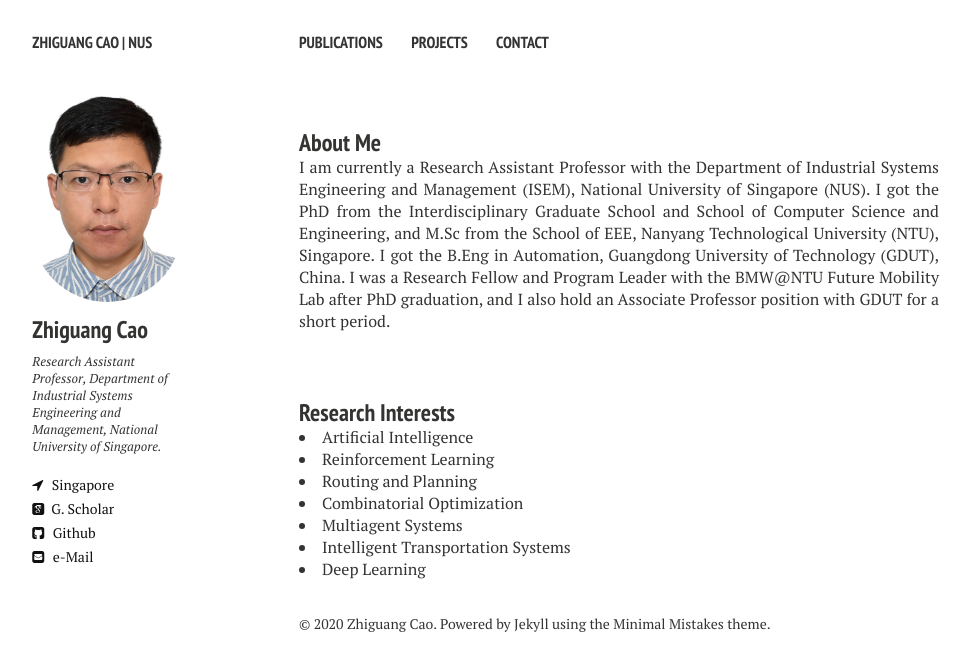
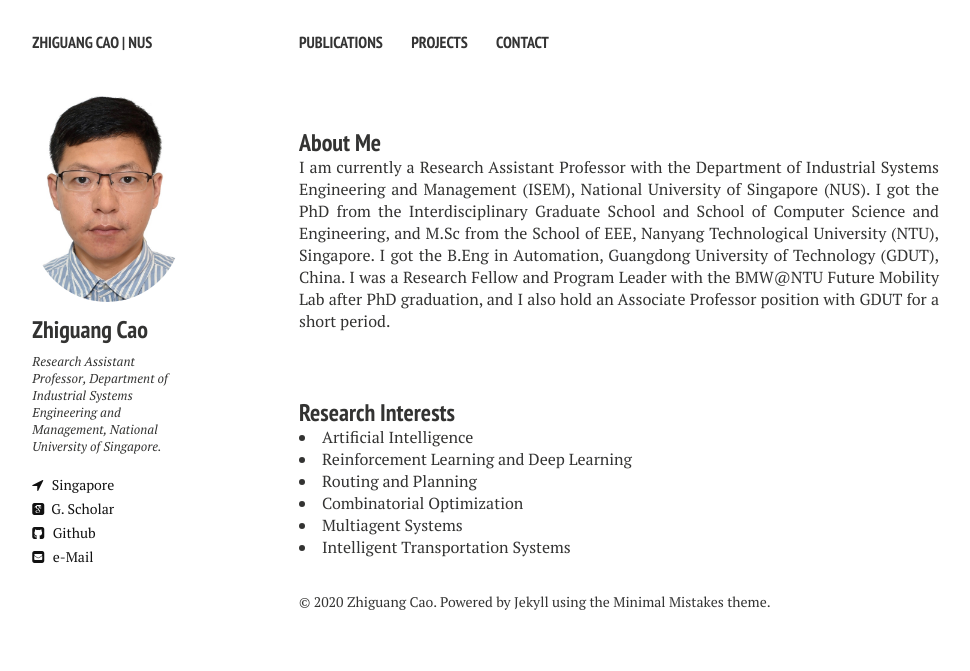
Before and after one commit to zhiguangcaosg/zhiguangcaosg.github.io, a Jekyll site: the page built from index.md, in a window 1280 px wide. Shown: the top 671 px of the page, without its empty margins (21-991 px from the left). Built offline with Jekyll 4.4.1, drawn with Linux system fonts in a browser that asks for light colours; nearby versions of some CDN libraries.

Commit message:
Update index.md

```diff
--- a/index.md
+++ b/index.md
@@ -17,7 +17,7 @@ Artificial Intelligence
 </li>
 
 <li>
-Reinforcement Learning
+Reinforcement Learning and Deep Learning
 </li>
 
 <li>
@@ -35,7 +35,3 @@ Multiagent Systems
 <li>
 Intelligent Transportation Systems
 </li>
-
-<li>
-Deep Learning
-</li>
```
